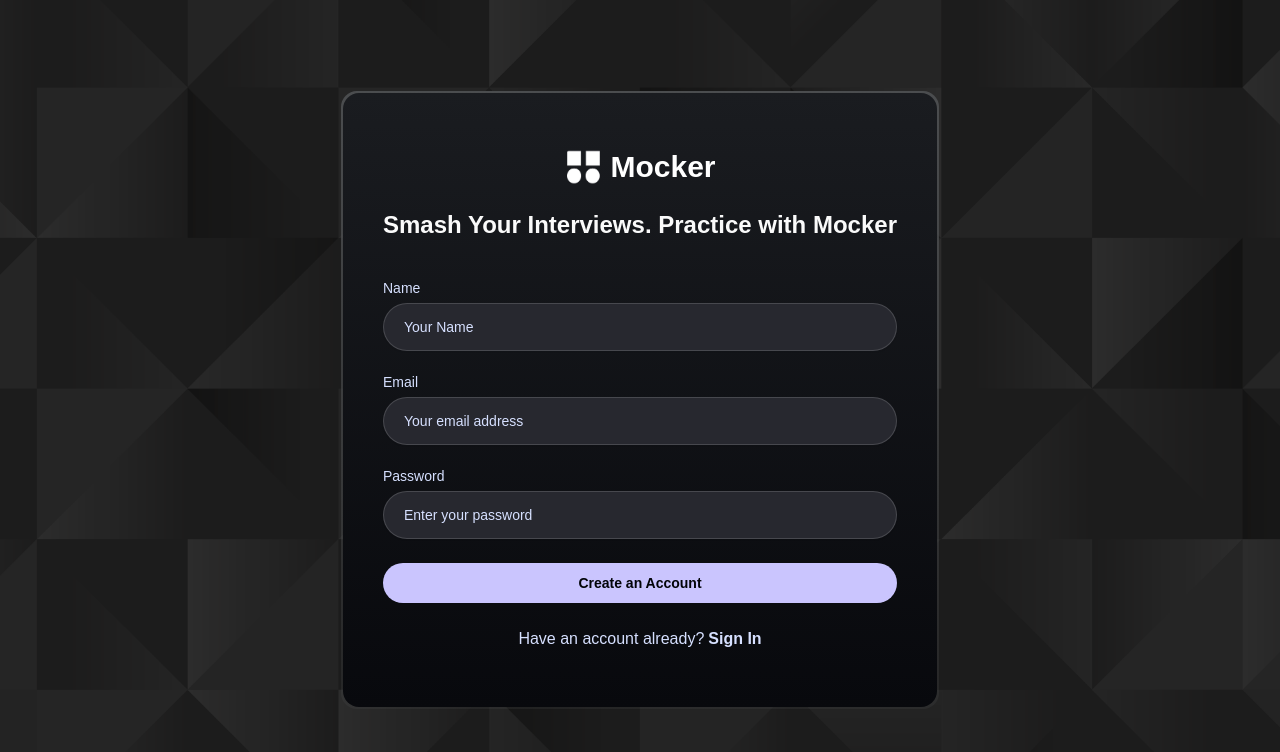
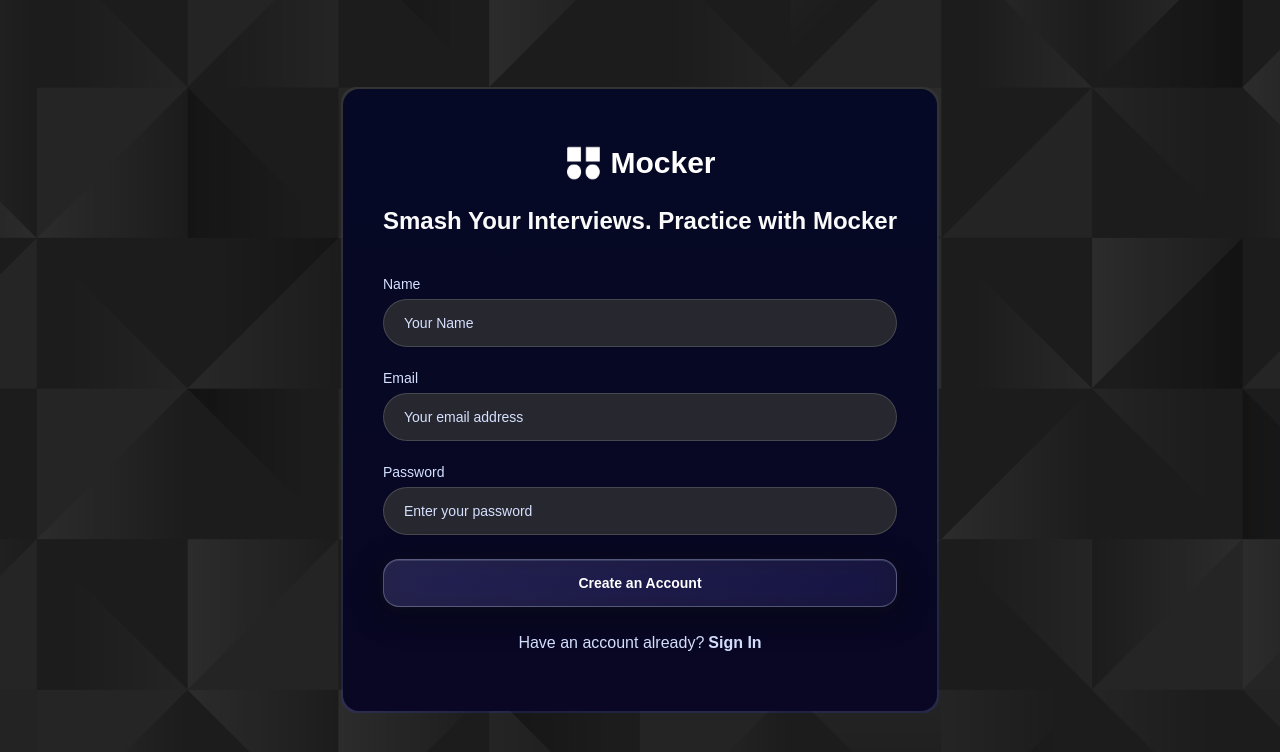
Before and after one commit to Gabriel-Kaplan/mocker, a Next.js app: page /sign-up in a window 1280 px wide. Shown: the top 752 px of the page. Built offline with nearby package versions, Linux system fonts and the light colour scheme; no server answers; a web font is replaced by a local one.

Commit message:
added link to all interviews page to all practice interviews component again

```diff
--- a/app/(root)/page.tsx
+++ b/app/(root)/page.tsx
@@ -62,6 +62,29 @@ async function Home() {
         <div className="absolute top-10 left-10 w-20 h-20 bg-white/10 rounded-full blur-xl animate-pulse"></div>
         <div className="absolute bottom-10 right-10 w-32 h-32 bg-purple-500/20 rounded-full blur-2xl animate-pulse delay-1000"></div>
         <div className="absolute top-1/2 right-20 w-16 h-16 bg-blue-500/20 rounded-full blur-xl animate-pulse delay-500"></div>
+      </section>
+ {/* Maintenance Disclaimer */}
+      <section className="bg-gradient-to-r from-amber-900/20 to-orange-900/20 rounded-2xl p-6 mb-8 border border-amber-500/30">
+        <div className="flex items-start gap-4 max-sm:flex-col max-sm:text-center">
+          <div className="flex-shrink-0">
+            <div className="w-12 h-12 bg-amber-500/20 rounded-xl flex items-center justify-center">
+              <span className="text-2xl">🚧</span>
+            </div>
+          </div>
+          <div className="flex-1">
+            <h3 className="text-lg font-semibold text-amber-200 mb-2">
+              Maintenance Notice
+            </h3>
+            <p className="text-amber-100/90 leading-relaxed">
+              We&apos;re currently performing system maintenance to improve your interview experience.
+              Mock interview generation is temporarily unavailable. We apologize for any inconvenience
+              and appreciate your patience as we work to enhance our platform.
+            </p>
+            <div className="mt-3 text-sm text-amber-200/80">
+              <strong>Note:</strong> You can still view your interview history and browse available practice sessions.
+            </div>
+          </div>
+        </div>
       </section>
 
       {/* Quick Stats Dashboard */}
--- a/app/globals.css
+++ b/app/globals.css
@@ -207,8 +207,131 @@ html {
       @apply !bg-dark-200 !rounded-full !min-h-12 !px-5 placeholder:!text-light-100;
     }
 
+    /* Modern 2025 Glassmorphic Button */
     .btn {
-      @apply !w-full !bg-primary-200 !text-dark-100 hover:!bg-primary-200/80 !rounded-full !min-h-10 !font-bold !px-5 cursor-pointer;
+      @apply !w-full !min-h-12 !font-semibold !px-6 !py-3 cursor-pointer !rounded-2xl relative overflow-hidden;
+
+      /* Remove default backgrounds */
+      background: none !important;
+
+      /* Modern glassmorphic background with your color system */
+      background: linear-gradient(135deg,
+          rgba(202, 197, 254, 0.15),  /* primary-200 with transparency */
+          rgba(202, 197, 254, 0.08)   /* primary-200 more transparent */
+      ) !important;
+
+      /* Advanced backdrop blur for glass effect */
+      backdrop-filter: blur(20px) saturate(180%);
+      -webkit-backdrop-filter: blur(20px) saturate(180%);
+
+      /* Sophisticated border using your light colors */
+      border: 1px solid rgba(214, 224, 255, 0.3) !important; /* light-100 */
+
+      /* Text color - clean white for contrast */
+      color: white !important;
+
+      /* Multi-layered shadows for depth */
+      box-shadow:
+          0 8px 32px rgba(2, 4, 8, 0.4),           /* dark-100 shadow */
+          0 2px 12px rgba(39, 40, 47, 0.3),        /* dark-200 shadow */
+          inset 0 1px 0 rgba(214, 224, 255, 0.15), /* light-100 inner highlight */
+          0 1px 2px rgba(0, 0, 0, 0.1) !important;
+
+      /* Smooth modern transitions */
+      transition: all 0.4s cubic-bezier(0.4, 0, 0.2, 1) !important;
+    }
+
+    /* Shimmer animation overlay */
+    .btn::before {
+      content: '';
+      position: absolute;
+      top: 0;
+      left: -100%;
+      width: 100%;
+      height: 100%;
+      background: linear-gradient(90deg,
+          transparent,
+          rgba(214, 224, 255, 0.25),  /* light-100 shimmer */
+          transparent
+      );
+      transition: left 0.6s cubic-bezier(0.4, 0, 0.2, 1);
+      z-index: 1;
+    }
+
+    /* Hover state - enhanced glassmorphic effect */
+    .btn:hover {
+      transform: translateY(-3px) scale(1.02) !important;
+
+      /* Enhanced glass effect */
+      background: linear-gradient(135deg,
+          rgba(202, 197, 254, 0.25),  /* More opaque primary-200 */
+          rgba(202, 197, 254, 0.12)   /* Enhanced transparency */
+      ) !important;
+
+      /* Brighter border on hover */
+      border-color: rgba(214, 224, 255, 0.5) !important;
+
+      /* Enhanced shadows for floating effect */
+      box-shadow:
+          0 16px 48px rgba(2, 4, 8, 0.5),
+          0 4px 16px rgba(39, 40, 47, 0.4),
+          inset 0 1px 0 rgba(214, 224, 255, 0.25),
+          0 2px 4px rgba(0, 0, 0, 0.15) !important;
+    }
+
+    /* Shimmer effect trigger on hover */
+    .btn:hover::before {
+      left: 100%;
+    }
+
+    /* Active state - pressed effect */
+    .btn:active {
+      transform: translateY(-1px) scale(1.01) !important;
+
+      /* Slightly compressed glass effect */
+      background: linear-gradient(135deg,
+          rgba(202, 197, 254, 0.2),
+          rgba(202, 197, 254, 0.1)
+      ) !important;
+
+      /* Reduced shadow for pressed feeling */
+      box-shadow:
+          0 4px 16px rgba(2, 4, 8, 0.4),
+          inset 0 2px 4px rgba(39, 40, 47, 0.3) !important;
+    }
+
+    /* Disabled state */
+    .btn:disabled {
+      opacity: 0.5 !important;
+      cursor: not-allowed !important;
+      transform: none !important;
+
+      /* Muted glass effect */
+      background: linear-gradient(135deg,
+          rgba(202, 197, 254, 0.08),
+          rgba(202, 197, 254, 0.04)
+      ) !important;
+
+      box-shadow: 0 4px 16px rgba(2, 4, 8, 0.2) !important;
+    }
+
+    .btn:disabled:hover {
+      transform: none !important;
+      box-shadow: 0 4px 16px rgba(2, 4, 8, 0.2) !important;
+    }
+
+    /* Ensure text stays above shimmer effect */
+    .btn > * {
+      position: relative;
+      z-index: 2;
+    }
+
+    /* Loading state enhancement */
+    .btn[disabled] {
+      background: linear-gradient(135deg,
+          rgba(79, 85, 125, 0.15),    /* light-600 for loading */
+          rgba(79, 85, 125, 0.08)
+      ) !important;
     }
   }
 
@@ -298,11 +421,11 @@ html {
 }
 
 @utility dark-gradient {
-  @apply bg-gradient-to-b from-[#1A1C20] to-[#08090D];
+  @apply bg-gradient-to-b from-[#050925] to-[#090723];
 }
 
 @utility border-gradient {
-  @apply bg-gradient-to-b from-[#4B4D4F] to-[#4B4D4F33];
+  @apply bg-gradient-to-b from-[#333333] to-[#353bdb33];
 }
 
 @utility pattern {
@@ -310,11 +433,11 @@ html {
 }
 
 @utility blue-gradient-dark {
-  @apply bg-gradient-to-b from-[#171532] to-[#08090D];
+  @apply bg-gradient-to-b from-[#2a2758] to-[#290965];
 }
 
 @utility blue-gradient {
-  @apply bg-gradient-to-l from-[#FFFFFF] to-[#CAC5FE];
+  @apply bg-gradient-to-l from-[#ffffff] to-[#ffffff];
 }
 
 @utility flex-center {
--- a/app/layout.tsx
+++ b/app/layout.tsx
@@ -27,3 +27,4 @@ export default function RootLayout({
     </html>
   );
 }
+/*Code adapted and inspired by JavaScript Mastery*/
--- a/components/InterviewCard.tsx
+++ b/components/InterviewCard.tsx
@@ -28,10 +28,10 @@ const InterviewCard = async ({
 
   const badgeColor =
     {
-      Behavioral: "bg-light-400",
-      Mixed: "bg-light-600",
-      Technical: "bg-light-800",
-    }[normalizedType] || "bg-light-600";
+      Behavioral: "bg-blue-400",
+      Mixed: "bg-blue-600",
+      Technical: "bg-blue-800",
+    }[normalizedType] || "bg-purple-600";
 
   const formattedDate = dayjs(
     feedback?.createdAt || createdAt || Date.now()
--- a/lib/vapi.sdk.ts
+++ b/lib/vapi.sdk.ts
@@ -1,3 +1,3 @@
 import Vapi from "@vapi-ai/web";
 
-export const vapi = new Vapi(process.env.NEXT_PUBLIC_VAPI_WEB_TOKEN!);
+export const vapi = new Vapi(process.env.NEXT_PUBLIC_VAPI_WEB!);
--- a/package.json
+++ b/package.json
@@ -13,7 +13,7 @@
     "@hookform/resolvers": "^5.0.1",
     "@radix-ui/react-label": "^2.1.6",
     "@radix-ui/react-slot": "^1.2.2",
-    "@vapi-ai/web": "^2.3.0",
+    "@vapi-ai/web": "^2.3.5",
     "ai": "^4.3.16",
     "class-variance-authority": "^0.7.1",
     "clsx": "^2.1.1",
--- a/types/index.d.ts
+++ b/types/index.d.ts
@@ -0,0 +1,99 @@
+interface Feedback {
+  id: string;
+  interviewId: string;
+  totalScore: number;
+  categoryScores: Array<{
+    name: string;
+    score: number;
+    comment: string;
+  }>;
+  strengths: string[];
+  areasForImprovement: string[];
+  finalAssessment: string;
+  createdAt: string;
+}
+
+interface Interview {
+  id: string;
+  role: string;
+  level: string;
+  questions: string[];
+  techstack: string[];
+  createdAt: string;
+  userId: string;
+  type: string;
+  finalized: boolean;
+}
+
+interface CreateFeedbackParams {
+  interviewId: string;
+  userId: string;
+  transcript: { role: string; content: string }[];
+  feedbackId?: string;
+}
+
+interface User {
+  name: string;
+  email: string;
+  id: string;
+}
+
+interface InterviewCardProps {
+  interviewId?: string;
+  userId?: string;
+  role: string;
+  type: string;
+  techstack: string[];
+  createdAt?: string;
+}
+
+interface AgentProps {
+  userName: string;
+  userId?: string;
+  interviewId?: string;
+  feedbackId?: string;
+  type: "generate" | "interview";
+  questions?: string[];
+}
+
+interface RouteParams {
+  params: Promise<Record<string, string>>;
+  searchParams: Promise<Record<string, string>>;
+}
+
+interface GetFeedbackByInterviewIdParams {
+  interviewId: string;
+  userId: string;
+}
+
+interface GetLatestInterviewsParams {
+  userId: string;
+  limit?: number;
+}
+
+interface SignInParams {
+  email: string;
+  idToken: string;
+}
+
+interface SignUpParams {
+  uid: string;
+  name: string;
+  email: string;
+  password: string;
+}
+
+type FormType = "sign-in" | "sign-up";
+
+interface InterviewFormProps {
+  interviewId: string;
+  role: string;
+  level: string;
+  type: string;
+  techstack: string[];
+  amount: number;
+}
+
+interface TechIconProps {
+  techStack: string[];
+}
--- a/types/vapi.ts
+++ b/types/vapi.ts
@@ -0,0 +1,51 @@
+enum MessageTypeEnum {
+  TRANSCRIPT = "transcript",
+  FUNCTION_CALL = "function-call",
+  FUNCTION_CALL_RESULT = "function-call-result",
+  ADD_MESSAGE = "add-message",
+}
+
+enum MessageRoleEnum {
+  USER = "user",
+  SYSTEM = "system",
+  ASSISTANT = "assistant",
+}
+
+enum TranscriptMessageTypeEnum {
+  PARTIAL = "partial",
+  FINAL = "final",
+}
+
+interface BaseMessage {
+  type: MessageTypeEnum;
+}
+
+interface TranscriptMessage extends BaseMessage {
+  type: MessageTypeEnum.TRANSCRIPT;
+  role: MessageRoleEnum;
+  transcriptType: TranscriptMessageTypeEnum;
+  transcript: string;
+}
+
+interface FunctionCallMessage extends BaseMessage {
+  type: MessageTypeEnum.FUNCTION_CALL;
+  functionCall: {
+    name: string;
+    parameters: unknown;
+  };
+}
+
+interface FunctionCallResultMessage extends BaseMessage {
+  type: MessageTypeEnum.FUNCTION_CALL_RESULT;
+  functionCallResult: {
+    forwardToClientEnabled?: boolean;
+    result: unknown;
+    [a: string]: unknown;
+  };
+}
+
+// eslint-disable-next-line @typescript-eslint/no-unused-vars
+type Message =
+  | TranscriptMessage
+  | FunctionCallMessage
+  | FunctionCallResultMessage;
```
Also changed, not shown: app/(root)/interview/[id]/page.tsx (+22 -5 lines), components/Agent.tsx (+21 -9 lines), public/mockerlogo2.png (added), 1 other file (tests, documents, lock files or other folders).
